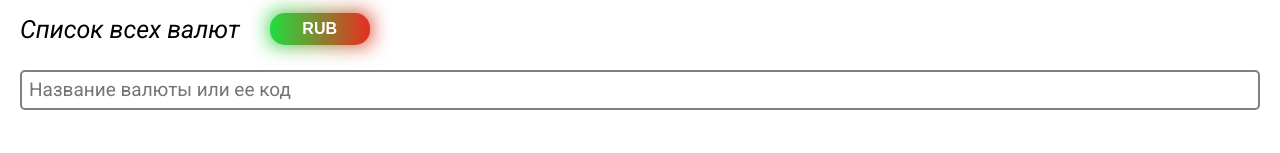
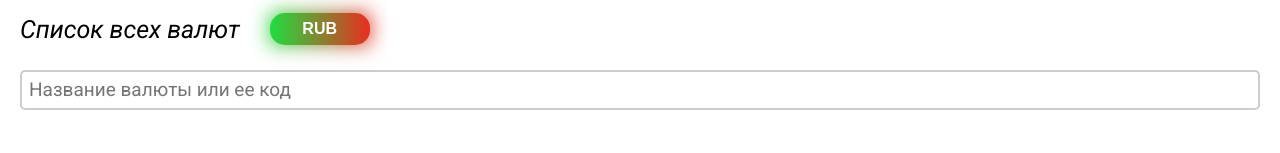
Before and after one commit to hotveyn/Currency-Converter, a Vue app: page / in a window 1280 px wide. Shown: the part 360-513 px from the top of the page. Built offline with nearby package versions, Linux system fonts and the light colour scheme; no server answers.

Commit message:
change color of the search border

```diff
--- a/src/components/main/TheMainSearch.vue
+++ b/src/components/main/TheMainSearch.vue
@@ -21,7 +21,7 @@ const searchStore = useSearchStore();
   font-size: 19px;
   width: 100%;
   outline: none;
-  border: 2px solid grey;
+  border: 2px solid #cdcdcd;
   border-radius: 5px;
 }
 </style>
```
